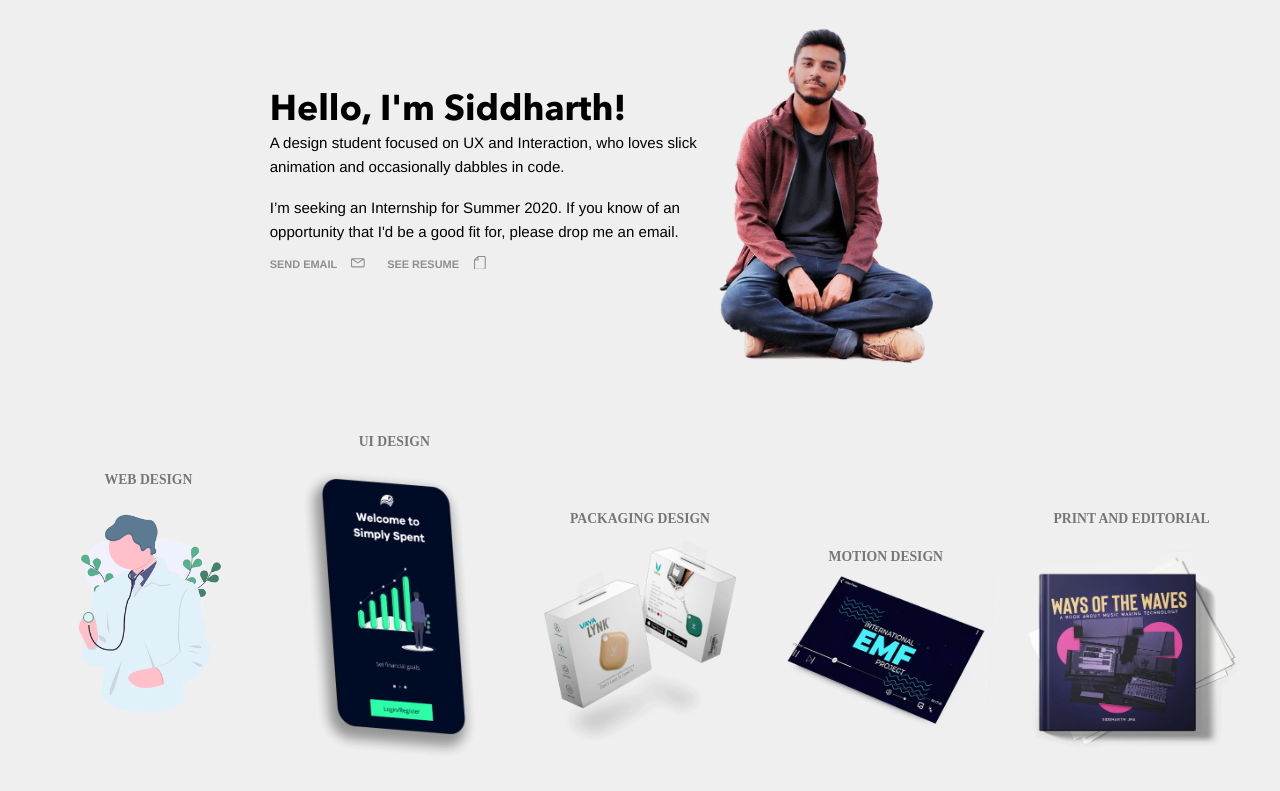
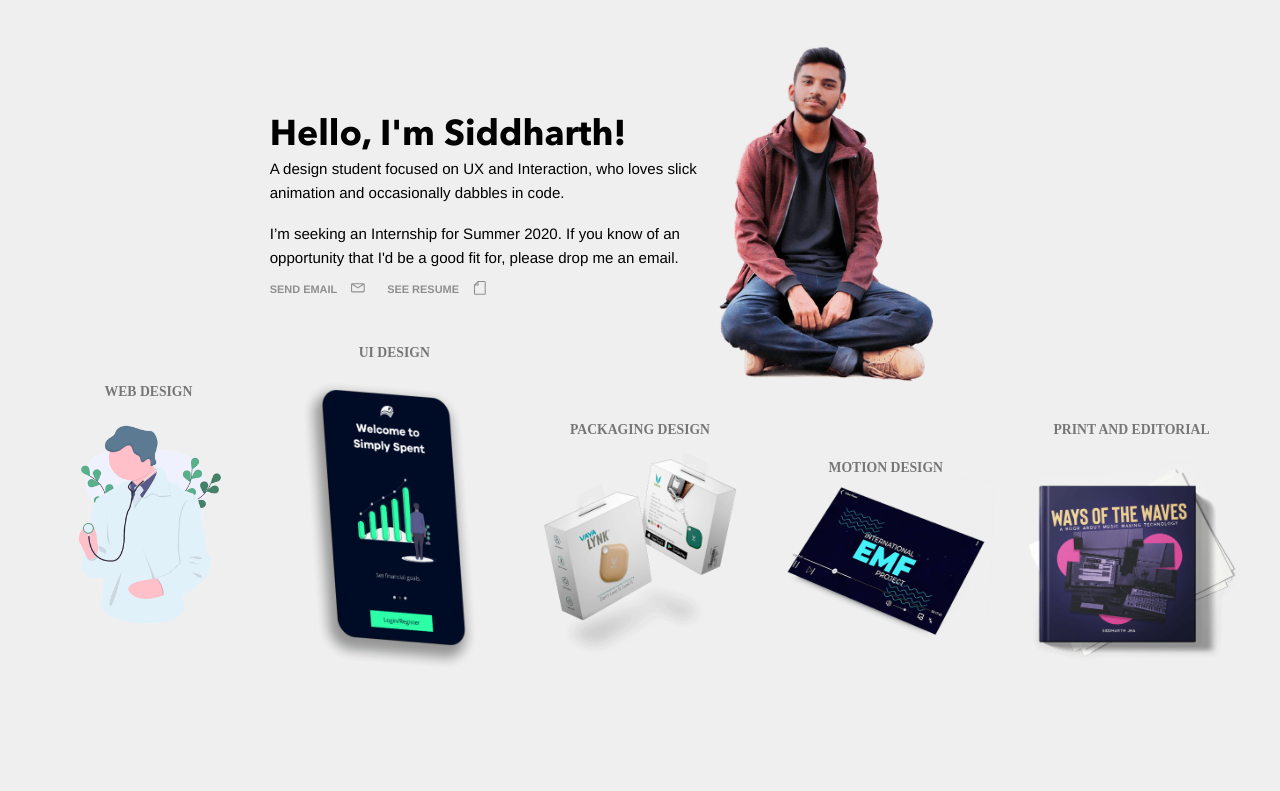
Before and after one commit to clearlysid/clearlysid.github.io, a Jekyll site: the page built from index.html, in a window 1280 px wide. Shown: the top 791 px of the page. Built offline with Jekyll 4.4.1, drawn with Linux system fonts in a browser that asks for light colours; some web fonts are replaced.

Commit message:
tweaked homepage

```diff
--- a/styles/_sass/_components.scss
+++ b/styles/_sass/_components.scss
@@ -7,9 +7,9 @@
 .hero {
     display: grid;
     width: 60%;
-    margin: 2vh auto;
+    margin: 4vh auto 0;
     grid-template-columns: repeat(5, 1fr);
-    height: 50vh;
+    max-height: 50vh;
 }
 
 .hero-text {
@@ -18,7 +18,7 @@
     z-index: 1;
     display: flex;
     flex-direction: column;
-    margin-top: 3rem;
+    margin-top: 5.45vh;
     font-size: 1.1rem;
     h3 {font-size: 2.6rem;}
 }
@@ -76,7 +76,6 @@
         grid-template-columns: repeat(5, 1fr);
         align-items: end;
         z-index: 10;
-        // height: 47vh;
         max-height: 50vh;
 }
 
```
